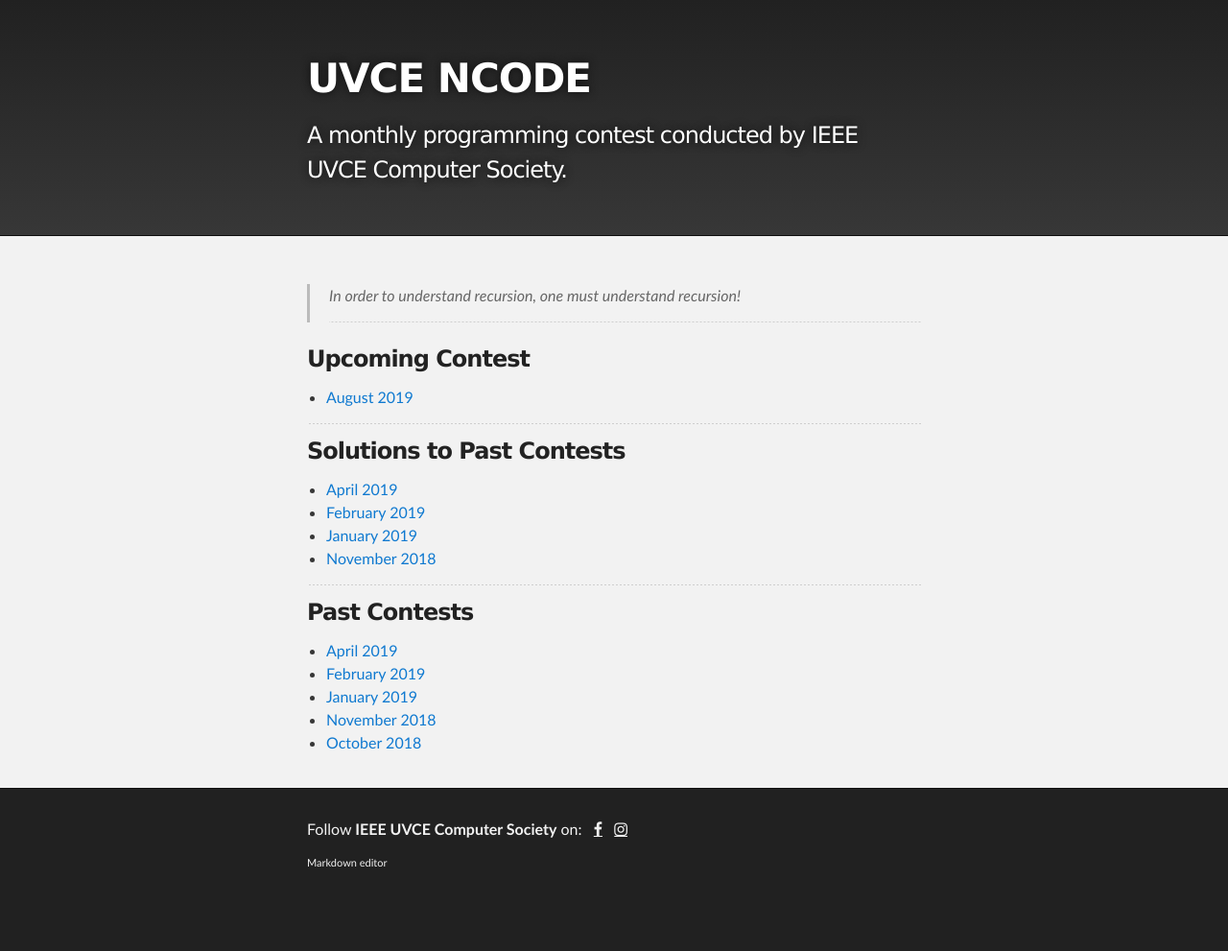
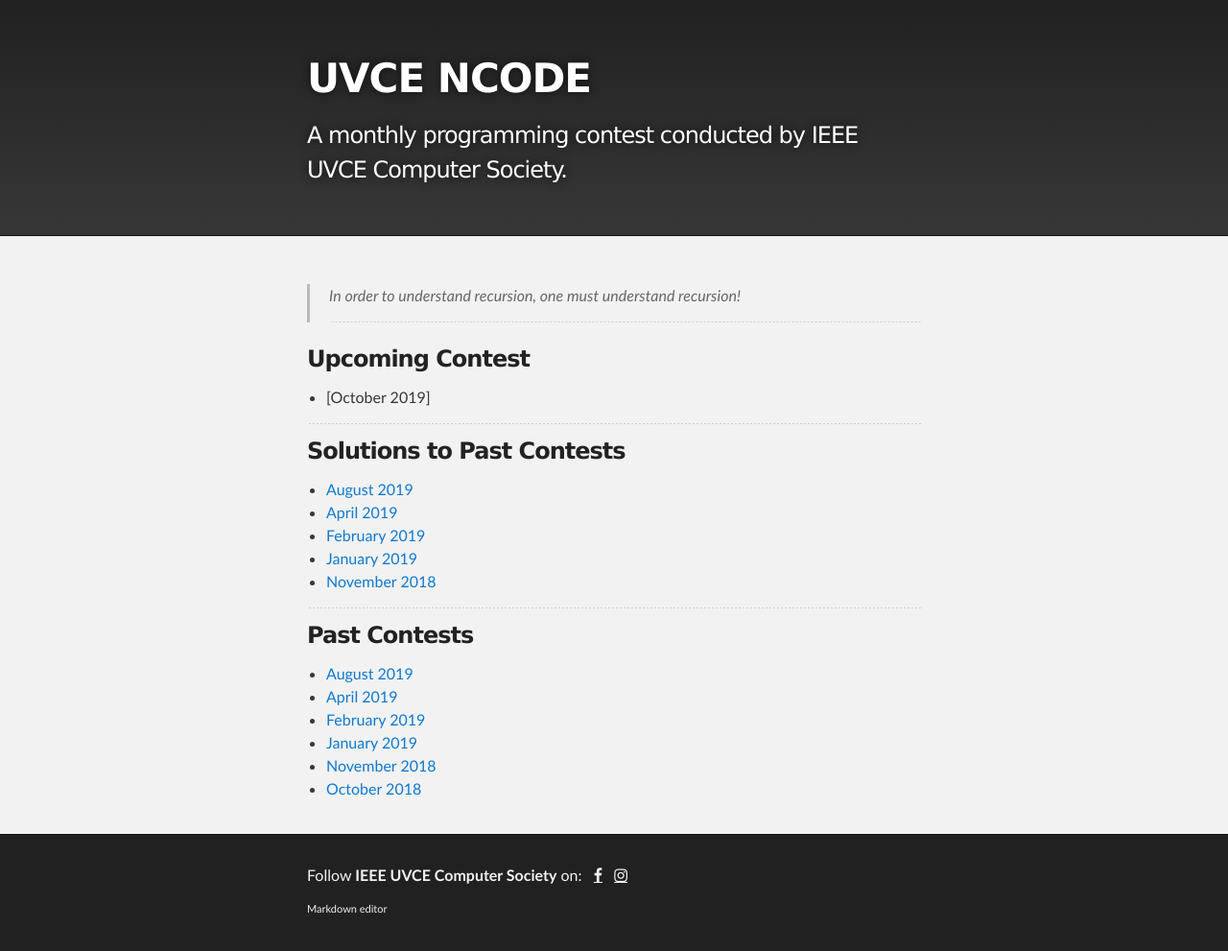
Before and after one commit to ieee-uvce-cs/ncode, a Jekyll site: the page built from index.md, in a window 1280 px wide. Shown: the whole page at 96% size. Built offline with Jekyll 4.4.1, drawn with Linux system fonts in a browser that asks for light colours; before the commit the page ends 943 px from its top, so only the background shows below that.

Commit message:
Update index.md

```diff
--- a/index.md
+++ b/index.md
@@ -6,11 +6,12 @@ layout: default
 * * *
 
 ### Upcoming Contest
-- [August 2019](https://www.hackerrank.com/uvce-ncode-august-2019)
+- [October 2019]
 
 * * *
 
 ### Solutions to Past Contests
+- [August 2019](./editorials/August-2019/index.html)
 - [April 2019](./editorials/April-2019/index.html)
 - [February 2019](./editorials/february-2019/index.html)
 - [January 2019](./editorials/january-2019/index.html)
@@ -19,6 +20,7 @@ layout: default
 * * *
 
 ### Past Contests
+- [August 2019](https://www.hackerrank.com/uvce-ncode-august-2019)
 - [April 2019](https://www.hackerrank.com/uvce-ncode-april)
 - [February 2019](https://www.hackerrank.com/contests/uvce-ncode-february-2019/)
 - [January 2019](https://www.hackerrank.com/contests/uvce-ncode-january-2019/challenges)
```
